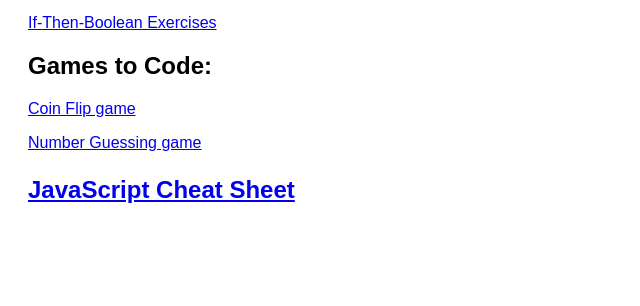
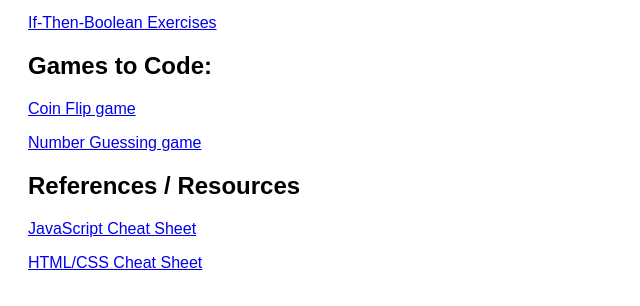
Before and after one commit to wychan27/wychan27.github.io, a plain HTML site: page index.html in a window 1280 px wide. Shown: the part 128-434 px from the top of the page, without its empty margins (0-640 px from the left). Drawn offline with Linux system fonts and the light colour scheme.

Commit message:
Update index.html

```diff
--- a/index.html
+++ b/index.html
@@ -26,10 +26,13 @@
     <p>
         <a href="number-guessing-game.html">Number Guessing game</a>
     </p>
-    <h2>
+    <h2>References / Resources </h2>
         <p>
             <a href="javascript-reference-FINAL.pdf">JavaScript Cheat Sheet</a>
         </p>
-    </h2>
+        <p>
+            <a href="html-css-reference-FINAL.pdf">HTML/CSS Cheat Sheet</a>
+        </p>
+
 </body>
 </html>
```
